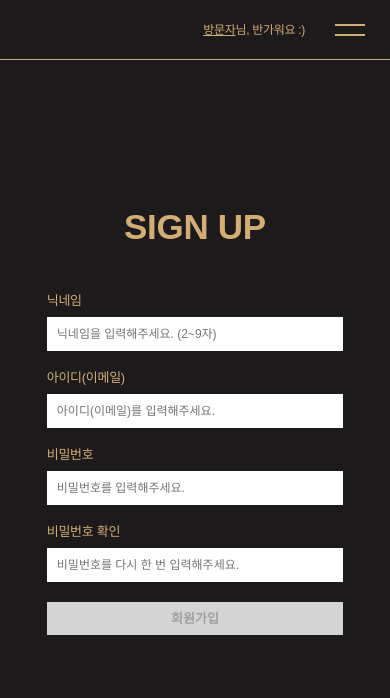
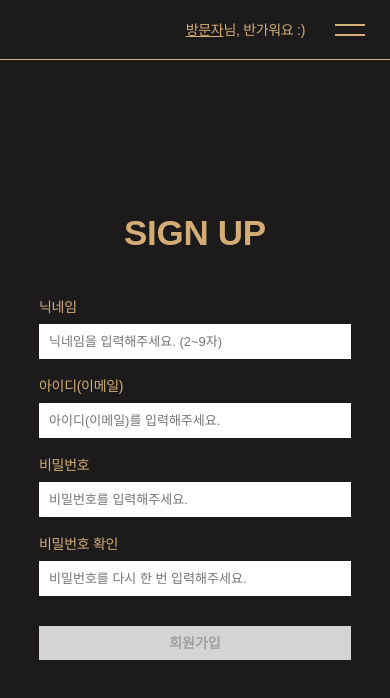
Before and after one commit to beencoder/vue-login, a Vue app: page /#/signUp in a window 390 px wide. Shown: the top 698 px of the page. Built offline with nearby package versions, Linux system fonts and the light colour scheme; a web font is replaced by a local one.

Commit message:
fix: 반응형 작업 수정

```diff
--- a/src/components/FixedLayout.vue
+++ b/src/components/FixedLayout.vue
@@ -253,9 +253,6 @@ export default {
 }
 
 @media screen and (max-width: 480px) {
-  .main-wrap .header .member {
-    font-size: 1.2rem;
-  }
   .main-wrap .header .menu-btn {
     width: 3rem;
     height: 2rem;
--- a/src/components/Login.vue
+++ b/src/components/Login.vue
@@ -2,6 +2,7 @@
   <FixedLayout />
   <div class="login-wrap">
     <h3 class="page__title">login</h3>
+    <form novalidate>
       <div class="inner">
         <label for="email">아이디(이메일)</label>
         <input type="email" id="email" :value="email" @input="e => (email = e.target.value)" placeholder="아이디(이메일)를 입력해주세요.">
@@ -11,12 +12,13 @@
         <input type="password" id="password" :value="password" @input="e => (password = e.target.value)" placeholder="비밀번호를 입력해주세요.">
       </div>
 
-    <button class="guide" @click="openModal()">비밀번호를 잊으셨나요?</button>
+      <button class="guide" @click="openModal()">* 비밀번호를 잊으셨나요?</button>
 
       <div class="right">
         <button class="btn" @click="login">로그인</button>
         <router-link class="btn" to="/signUp">가입하기</router-link>
       </div>
+    </form>
   </div>
 
   <!-- 모달창 -->
@@ -132,8 +134,8 @@ export default {
   display: flex;
   flex-direction: column;
   justify-content: center;
+  align-items: center;
   height: 100vh;
-  margin: 0 25%;
 }
 .login-wrap .page__title {
   font-size: 5rem;
@@ -141,6 +143,10 @@ export default {
   text-align: center;
   text-transform: uppercase;
   margin-bottom: 5rem;
+}
+.login-wrap form {
+  width: 65%;
+  max-width: 60rem;
 }
 .login-wrap .inner {
   display: flex;
@@ -161,7 +167,7 @@ export default {
   font-size: 1rem;
   text-align: left;
   color: #d2ad75;
-  margin: 1rem 0 2rem;
+  margin: 1rem 0 3rem;
 }
 .login-wrap .right {
   display: flex;
@@ -192,9 +198,10 @@ export default {
 }
 .modal-wrap .modal {
   position: relative;
-  width: 40rem;
-  height: 18rem;
-  padding: 1.5rem;
+  width: 70%;
+  max-width: 50rem;
+  height: 22rem;
+  padding: 2.5rem;
   color: #1d1a1b;
   background-color: #d2ad75;
 }
@@ -203,22 +210,21 @@ export default {
   font-weight: bold;
   color: #1d1a1b;
   padding-bottom: 1.5rem;
-  margin-bottom: 1.5rem;
+  margin-bottom: 3rem;
   border-bottom: 2px solid #1d1a1b;
 }
 .modal-wrap .modal input {
-  width: calc(100% - 2rem);
+  width: calc(100% - 2.5rem);
   padding: 1rem;
   font-size: 1.3rem;
-  margin-bottom: 0.5rem;
   color: #1d1a1b;
   border-bottom: 1px solid #1d1a1b;
   background-color: transparent;
 }
 .modal-wrap .modal .btn-wrap {
   position: absolute;
-  right: 1.5rem;
-  bottom: 1.5rem;
+  right: 2.5rem;
+  bottom: 2.5rem;
   display: flex;
   justify-content: flex-end;
 }
@@ -238,20 +244,31 @@ export default {
 
 /* 반응형 */
 @media screen and (max-width: 480px) {
-  .login-wrap {
-    margin: 0 12%;
-  }
   .login-wrap .page__title {
     font-size: 3.5rem;
   }
-  .login-wrap .inner label, .login-wrap .btn {
-    font-size: 1.3rem;
-  }
-  .login-wrap .inner input {
-    font-size: 1.2rem;
+  .login-wrap form {
+    width: 80%;
   }
   .login-wrap .inner:first-of-type input {
     margin-bottom: 1.5rem;
   }
+  .modal-wrap .modal {
+    width: 80%;
+    height: 20rem;
+    padding: 2rem;
+  }
+  .modal-wrap .modal .modal__title {
+    font-size: 1.6rem;
+    margin-bottom: 2.5rem;
+  }
+  .modal-wrap .modal input {
+    width: calc(100% - 2rem);
+    padding: 1rem;
+  }
+  .modal-wrap .modal .btn-wrap {
+    right: 2rem;
+    bottom: 2rem;
+  }
 }
 </style>
--- a/src/components/MainView.vue
+++ b/src/components/MainView.vue
@@ -25,7 +25,7 @@
 
     <div class="container">
       <router-link v-if="!isLoggedIn" class="round-box btn" to="/signUp">Sign Up</router-link>
-      <router-link v-else @click="logout" class="round-box btn" to="/edit">Edit Info</router-link>
+      <router-link v-else class="round-box btn" to="/edit">Edit Info</router-link>
       <div class="title-inner">
         <h2 class="title">front-end</h2>
       </div>
@@ -110,9 +110,10 @@ export default {
     },
 
     logout() {
-      store.dispatch("logout").then(() => {
-        localStorage.removeItem("userInfo");
-        this.$router.push("/login");
+      store.dispatch("logout").then((res) => {
+        if (res) {
+          this.$router.push("/login");
+        }
       });
     }
   }
--- a/src/components/SignUp.vue
+++ b/src/components/SignUp.vue
@@ -25,7 +25,7 @@
       </div>
     </form>
 
-    <div class="right">
+    <div class="btn-wrap">
       <button class="submit-btn" :class="{disable: activated === false}" @click="signUp" :disabled="activated !== true">회원가입</button>
     </div>
   </div>
@@ -138,8 +138,8 @@ export default {
   display: flex;
   flex-direction: column;
   justify-content: center;
+  align-items: center;
   height: 100vh;
-  margin: 0 25%;
 }
 .signUp-wrap .page__title {
   font-size: 5rem;
@@ -147,6 +147,10 @@ export default {
   text-align: center;
   text-transform: uppercase;
   margin-bottom: 5rem;
+}
+.signUp-wrap form {
+  width: 65%;
+  max-width: 60rem;
 }
 .signUp-wrap .inner {
   display: flex;
@@ -159,11 +163,12 @@ export default {
 }
 .signUp-wrap .inner input {
   padding: 1rem;
-  margin-bottom: 0.5rem;
   font-size: 1.3rem;
 }
-.signUp-wrap .right {
-  text-align: right;
+.signUp-wrap .btn-wrap {
+  width: 65%;
+  max-width: 60rem;
+  margin-top: 1rem;
 }
 .signUp-wrap .submit-btn {
   width: 100%;
@@ -180,19 +185,13 @@ export default {
 /* 반응형 */
 @media screen and (max-width: 480px) {
   .signUp-wrap {
-    margin: 0 12%;
+    padding-top: 3rem;
   }
   .signUp-wrap .page__title {
     font-size: 3.5rem;
   }
-  .signUp-wrap .inner {
-    margin-bottom: 1.5rem;
-  }
-  .signUp-wrap .inner label, .signUp-wrap .submit-btn {
-    font-size: 1.3rem;
-  }
-  .signUp-wrap .inner input {
-    font-size: 1.2rem;
+  .signUp-wrap form, .signUp-wrap .btn-wrap {
+    width: 80%;
   }
 }
 </style>
--- a/src/vuex/index.js
+++ b/src/vuex/index.js
@@ -4,7 +4,8 @@ import persistedstate from "vuex-persistedstate";
 
 export default new Vuex.Store({
   state: { // [변수 정의]
-    user: localStorage.getItem("userInfo")
+    user: localStorage.getItem("userInfo"),
+    result: false
   },
   getters: { // [state의 변수들을 get호출]
     getUser: (state) => {
@@ -18,16 +19,19 @@ export default new Vuex.Store({
     },
     logout(state) {
       state.user = null;
+      // state.result = result;
       localStorage.removeItem("userInfo");
     }
   },
   actions: { // [비동기 처리하는 함수]
-    login({commit}, {email}) {
+    login: ({commit}, {email}) => {
       commit("login", email, { root: true });
       // return true;
     },
-    logout: ({ commit }) => {
-      if (!confirm("로그아웃 하겠습니까?")) return true;
+    logout: ({commit}) => {
+      if (!confirm("로그아웃 하겠습니까?")) {
+        return false;
+      }
       commit("logout", { root: true });
       localStorage.removeItem("userInfo");
       alert("로그아웃되었습니다.");
```
Also changed, not shown: 7 other files (tests, documents, lock files or other folders). Lines whose indentation alone changed are shown as unchanged.
